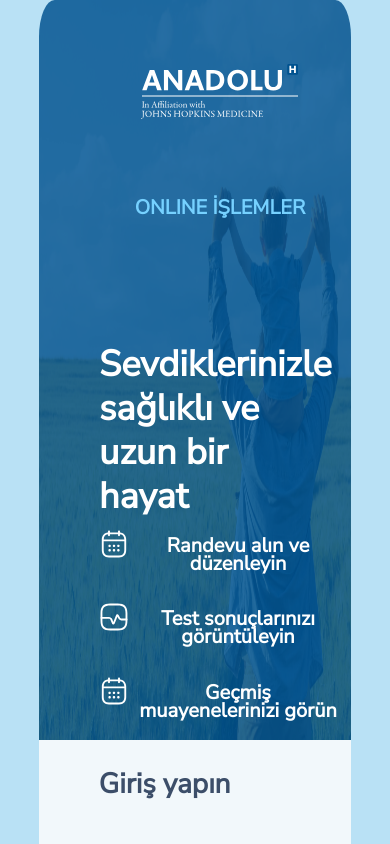
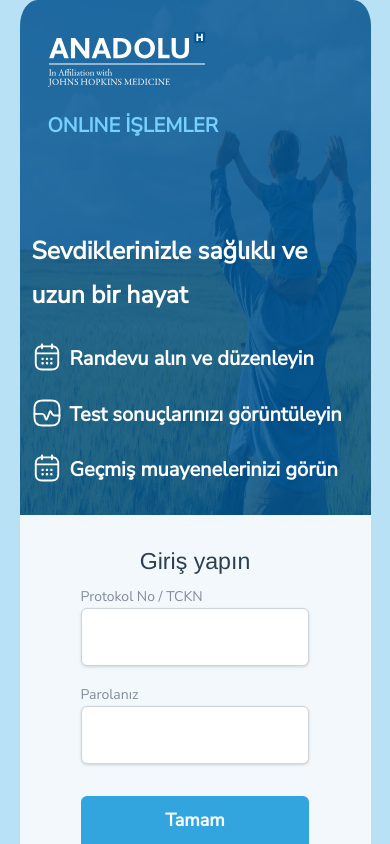
Before and after one commit to muratcandijitalgaraj/asweb2, a Vue app: page / in a window 390 px wide. Shown: the top 844 px of the page. Built offline with nearby package versions, Linux system fonts and the light colour scheme; what vue-responsive would draw is missing.

Commit message:
mobile is done I guess

```diff
--- a/src/views/Home.vue
+++ b/src/views/Home.vue
@@ -124,7 +124,7 @@ export default {};
     border-bottom-left-radius: 5%;
   }
 }
-
+@media only screen and (min-width: 668px) {
   .bannerTitleGeneral {
     display: flex;
     flex-direction: row;
@@ -151,6 +151,7 @@ export default {};
     text-align: center;
     color: #76d1ff;
   }
+
   .bannerBody {
     margin: 5em 0 0 3em;
     width: auto;
@@ -209,6 +210,7 @@ export default {};
     color: #ffffff;
     text-align: left;
     /* border: 1px solid red; */
+  }
 }
 @media only screen and (min-width: 992px) {
   .signup {
@@ -331,11 +333,95 @@ export default {};
 }
 /* for mobile */
 @media only screen and (max-width: 667px) {
+  .home {
+    min-height: 60rem;
+    max-height: 100%;
+    width: 100%;
+    background-color: #b9e1f5;
+    display: flex;
+    justify-content: center;
+    align-items: center;
+    padding-left: 5%;
+    padding-right: 5%;
+  }
   .bannerTitleGeneral {
     display: flex;
     flex-direction: column;
     justify-content: flex-start;
-    align-items: center;
+    align-items: flex-start;
+    margin-left: 1em;
+  }
+  .bannerTitleDiv {
+    display: flex;
+    flex-direction: column;
+    justify-content: flex-start;
+    align-items: flex-start;
+    margin: 2em 0 0 0;
+    width: auto;
+  }
+  .onlineİslemler {
+    margin-top: 1.5em;
+    font-family: Nunito Sans;
+    font-style: normal;
+    font-weight: 800;
+    font-size: 20px;
+    line-height: 18px;
+    /* identical to box height, or 90% */
+    text-align: center;
+    color: #76d1ff;
+  }
+  .bannerBody {
+    /* margin: 5em 0 0 3em; */
+    width: auto;
+    color: white;
+
+    /* display: flex;
+    flex-direction: column;
+    justify-content: center;
+    align-items: center; */
+    /* border: 1px solid black; */
+    margin-bottom: 1em;
+  }
+  .bannerBodyTitle {
+    /* margin-bottom: 1.6em; */
+    margin-top: 3.5em;
+    margin-bottom: 1em;
+    font-family: Nunito Sans;
+    font-style: normal;
+    font-weight: bold;
+    font-size: auto;
+    line-height: 44px;
+    /* or 122% */
+    width: auto;
+    color: #ffffff;
+    text-align: left;
+    /* border: 1px solid red; */
+  }
+  .bannerItemContainer {
+    display: flex;
+    flex-direction: row;
+    justify-content: flex-start;
+    align-items: flex-start;
+    margin-top: 0.6em;
+    width: auto;
+    /* border: 1px solid black; */
+  }
+  .bannerItemImage {
+    margin-right: 0.5em;
+  }
+  .bannerItem {
+    margin-bottom: 1em;
+    padding-top: 0.4em;
+    display: flex;
+    flex-direction: row;
+    justify-content: flex-start;
+    align-items: flex-start;
+    font-family: Nunito Sans;
+    font-style: normal;
+    font-weight: 800;
+    font-size: 20px;
+    line-height: 18px;
+    width: 100%;
   }
 }
 </style>
```
Lines whose indentation alone changed are shown as unchanged.
